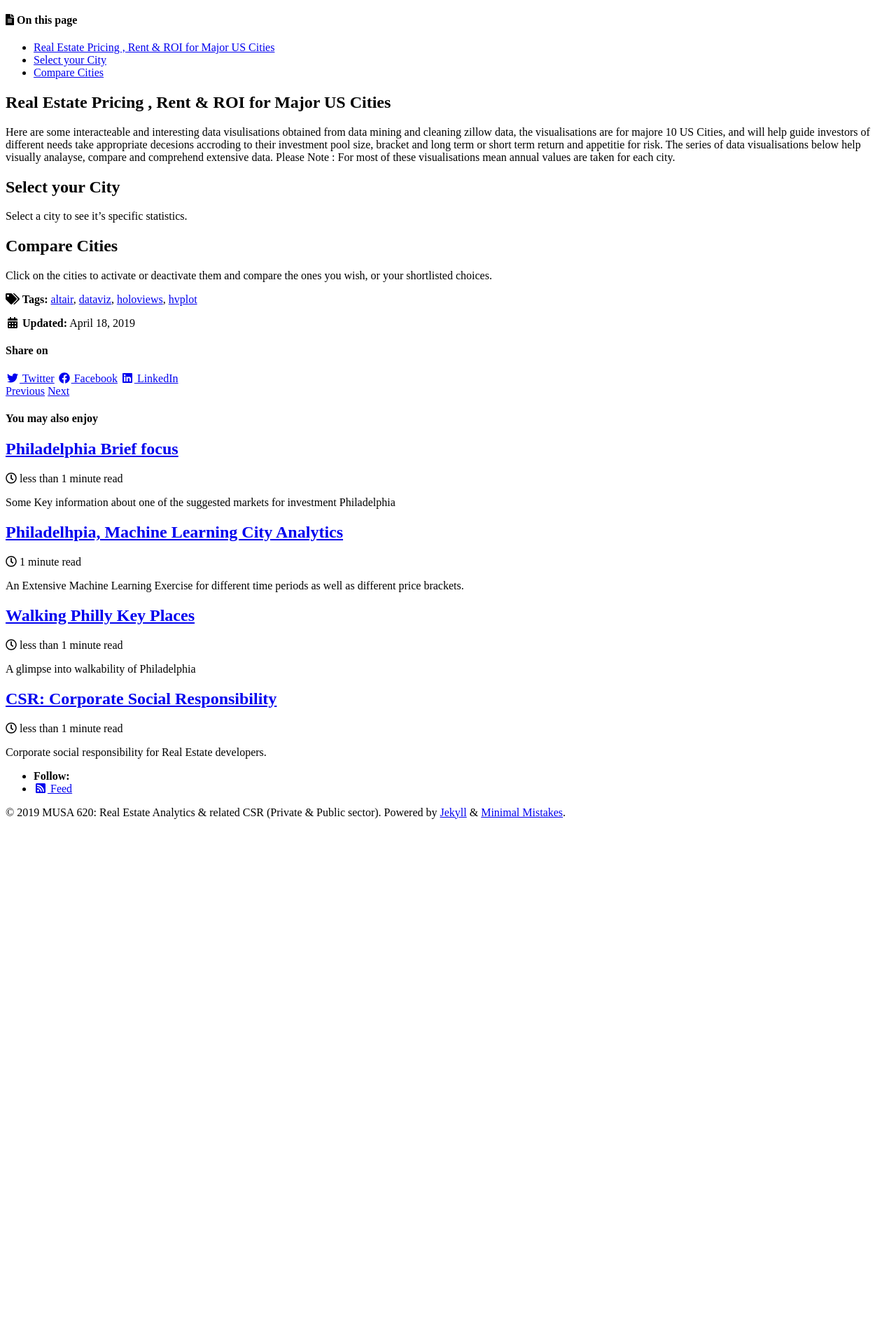
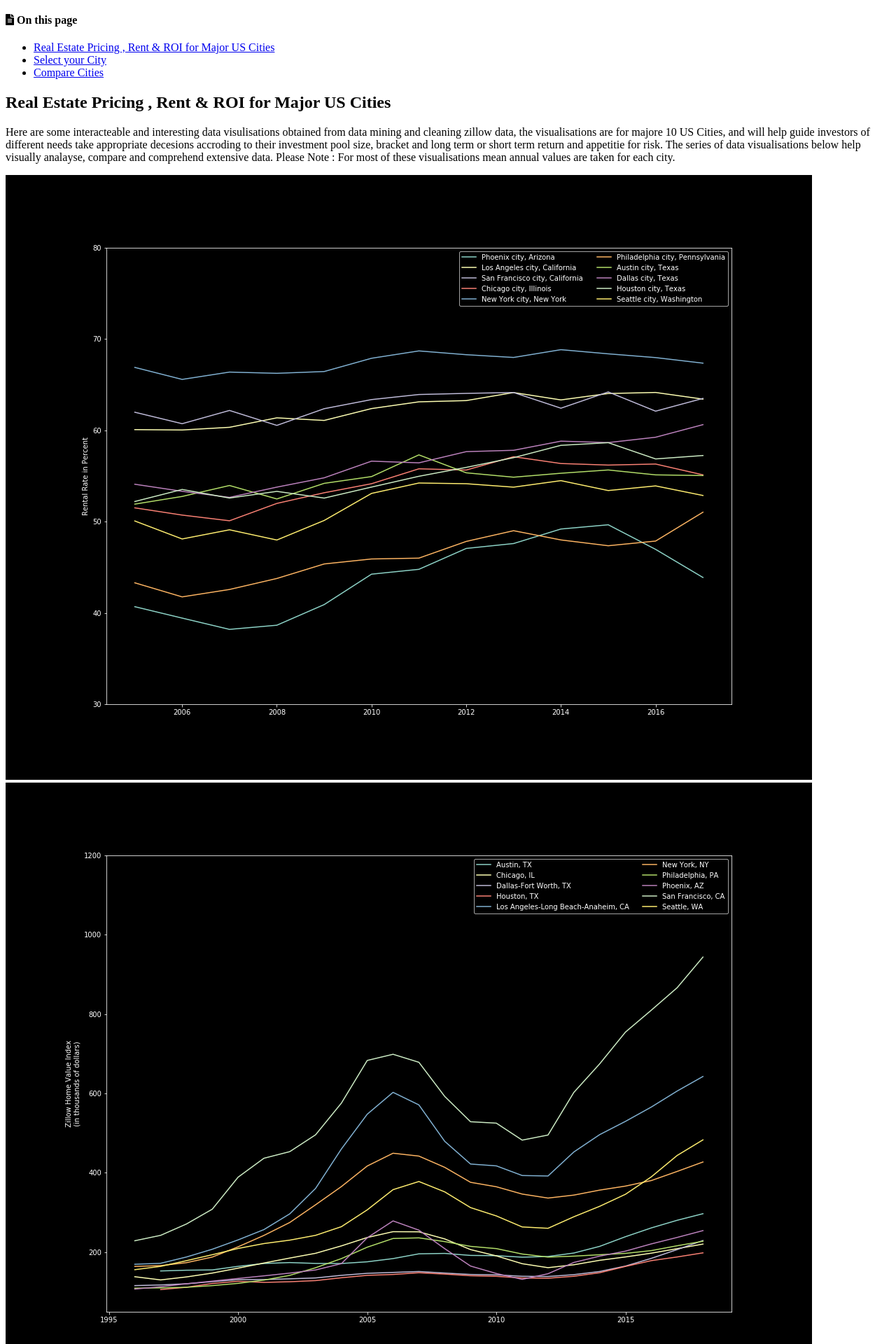
Before and after one commit to akshaynagar26/Pleasework, a Jekyll site: the page built from _posts/2019-04-18-Us-Data-Viz.md, in a window 1280 px wide. Shown: the part 398-2318 px from the top of the page at 70% size. Built offline with Jekyll 4.4.1, drawn with Linux system fonts in a browser that asks for light colours; cached includes are drawn as plain includes; nearby versions of some CDN libraries; before the commit the page ends 1638 px from its top, so only the background shows below that.

Commit message:
Update 2019-04-18-Us-Data-Viz.md

```diff
--- a/_posts/2019-04-18-Us-Data-Viz.md
+++ b/_posts/2019-04-18-Us-Data-Viz.md
@@ -26,6 +26,12 @@ toc_sticky: true
 Here are some interacteable and interesting data visulisations obtained from data mining and cleaning zillow data, the visualisations are for majore 10 US Cities, and will help guide investors of different needs take appropriate decesions accroding to their investment pool size, bracket and long term or short term return and appetitie for risk.
 The series of data visualisations below help visually analayse, compare and comprehend extensive data.
 Please Note : For most of these visualisations mean annual values are taken for each city.
+
+
+![dark]({{ site.url }}{{ site.baseurl }}/assets/images/dark.png)
+![dark1]({{ site.url }}{{ site.baseurl }}/assets/images/dark1.png)
+![dark2]({{ site.url }}{{ site.baseurl }}/assets/images/dark2.png)
+![dark3]({{ site.url }}{{ site.baseurl }}/assets/images/dark3.png)
 
 
 <div id="hv-chart-1"></div>
```
